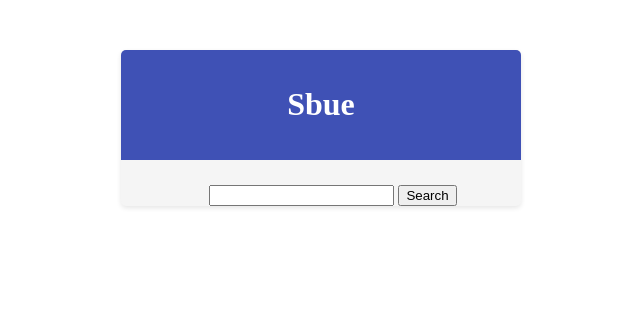
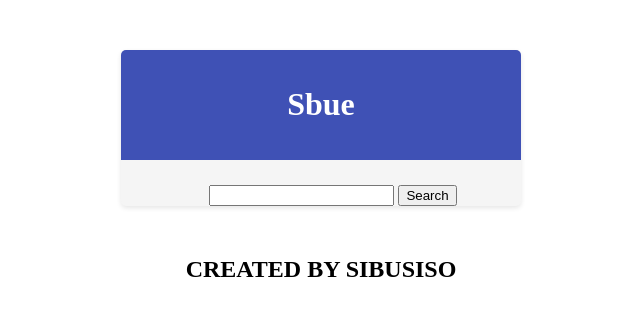
Before and after one commit to Sbue-M/sbu, a plain HTML site: page index.html in a window 1280 px wide. Shown: the whole page, without its empty margins (319-959 px from the left). Drawn offline with Linux system fonts and the light colour scheme.

Commit message:
Update index.html

```diff
--- a/index.html
+++ b/index.html
@@ -15,5 +15,8 @@
   <input type="text" id="input">
   <button onclick="checkAnswer()">Search</button>
   </div>
+    <footer>
+        <h2>CREATED BY SIBUSISO</h2>
+    </footer>
   <script src="script.js"></script>
 </body>
```
